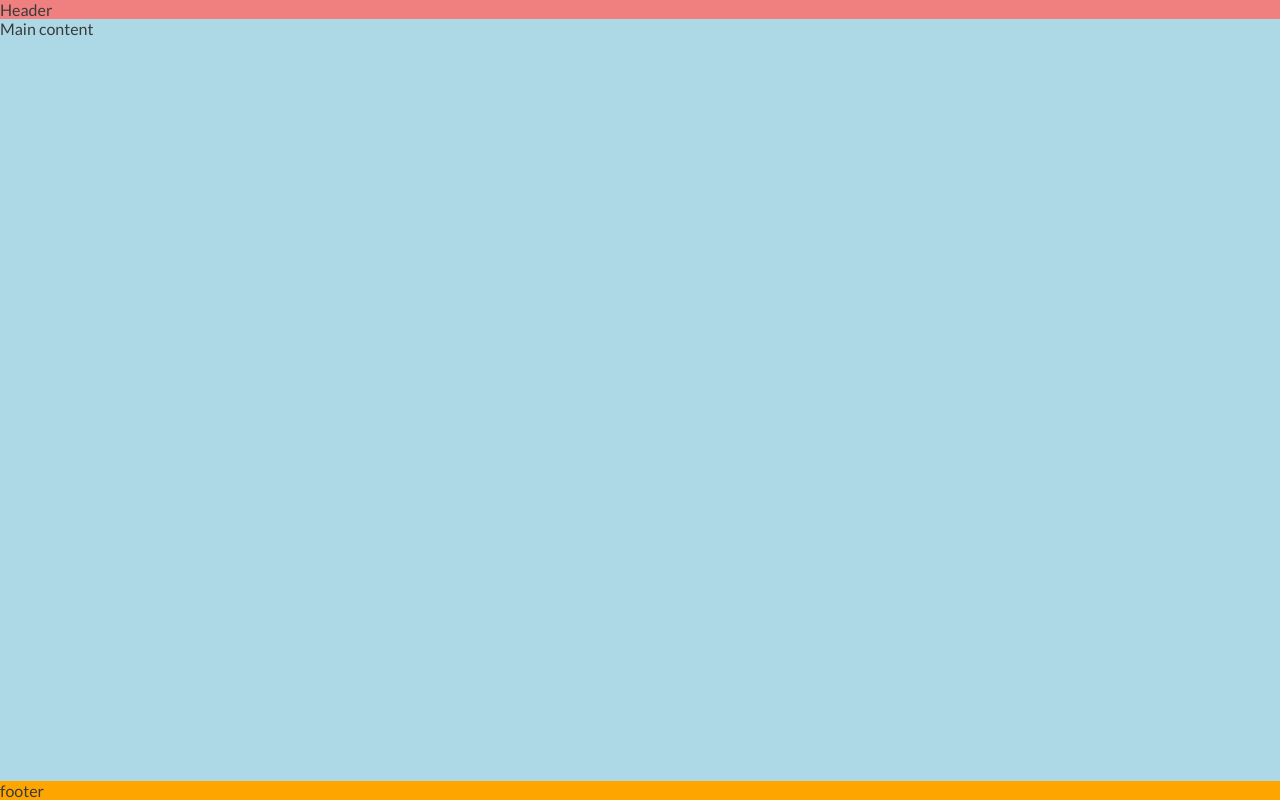
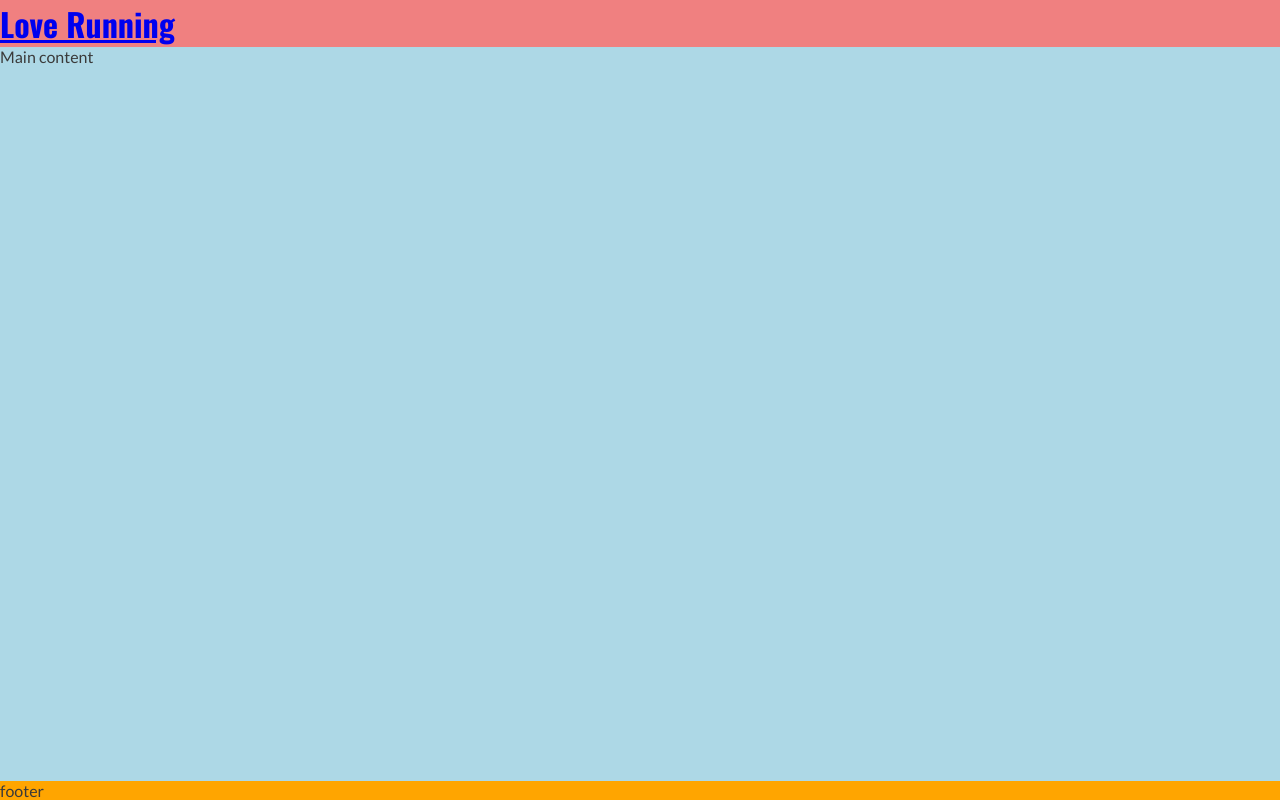
Before and after one commit to tayoai/love-running, a plain HTML site: page index.html in a window 1280 px wide. Drawn offline with nearby package versions, Linux system fonts and the light colour scheme.

Commit message:
Add logo to header and apply Oswald font

```diff
--- a/assets/css/style.css
+++ b/assets/css/style.css
@@ -23,6 +23,9 @@ header {
     background-color: lightcoral;
 }
 
+h1 {
+    font-family: 'Oswald', sans-serif;
+}
 /* Main content */
 main {
     background-color: lightblue;
--- a/index.html
+++ b/index.html
@@ -17,7 +17,7 @@
   </head>
   <body>
     <!-- Header -->
-    <header>Header</header>
+    <header><a href="index.html"><h1 id="logo">Love Running</h1></a></header>
 
     <!-- Main -->
     <main>Main content</main>
```
